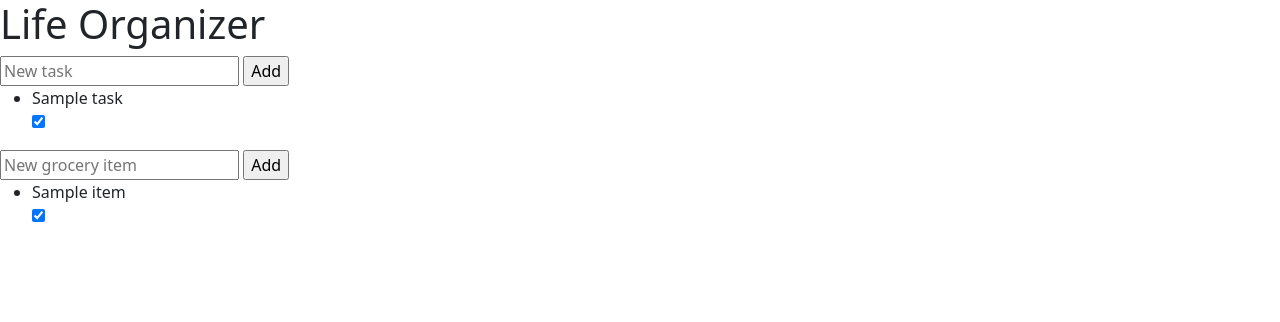
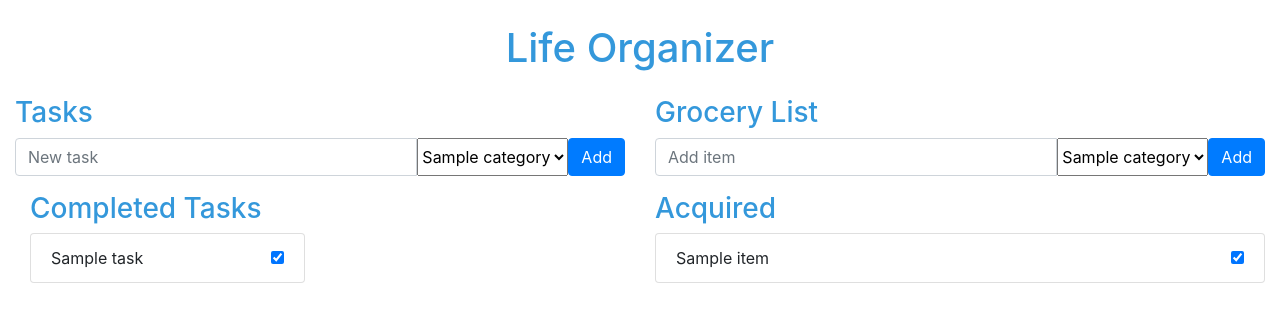
Before and after one commit to ksdisch/life-organizer, a Flask app: page / in a window 1280 px wide. Shown: the top 322 px of the page. Run offline with Flask 3, Linux system fonts and the light colour scheme; tables that the repository leaves empty hold one stand-in row (values such as "Sample post"); some libraries are stand-ins or nearby versions.

Commit message:
added more functionality to lists, added main.js file

```diff
--- a/app.py
+++ b/app.py
@@ -15,61 +15,127 @@
     title = db.Column(db.String(100), nullable=False)
     # Create a 'completed' column with a boolean data type and a default value of False
     completed = db.Column(db.Boolean, default=False)
+    # 'Category' db column for filtering
+    category = db.Column(db.String(100), nullable=True)
+
+    category_id = db.Column(db.Integer, db.ForeignKey('task_category.id'), nullable=True)
+    category = db.relationship('TaskCategory', backref='tasks')
+
 
 # Define a 'GroceryItem' class that inherits from 'db.Model' for creating a groceryitem model
 class GroceryItem(db.Model):
     id = db.Column(db.Integer, primary_key=True)
     name = db.Column(db.String(100), nullable=False)
     completed = db.Column(db.Boolean, default=False)
+    category = db.Column(db.String(100), nullable=True)
+
+    category_id = db.Column(db.Integer, db.ForeignKey('grocery_category.id'), nullable=True)
+    category = db.relationship('GroceryCategory', backref='grocery_items')
+
+class TaskCategory(db.Model):
+    id = db.Column(db.Integer, primary_key=True)
+    name = db.Column(db.String(100), unique=True, nullable=False)
+
+class GroceryCategory(db.Model):
+    id = db.Column(db.Integer, primary_key=True)
+    name = db.Column(db.String(100), unique=True, nullable=False)
+
 
 # Define a route decorator for the root URL of the application
 @app.route('/')
 def index():
-    tasks = Task.query.all()
-    grocery_items = GroceryItem.query.all()
-    return render_template('index.html', tasks=tasks, grocery_items=grocery_items)
+    task_categories = TaskCategory.query.all()
+    tasks = Task.query.filter_by(completed=False).all()
+    completed_tasks = Task.query.filter_by(completed=True).all()
+
+    grocery_categories = GroceryCategory.query.all()
+    grocery_items = GroceryItem.query.filter_by(completed=False).all()
+    completed_grocery_items = GroceryItem.query.filter_by(completed=True).all()
+
+    return render_template('index.html', task_categories=task_categories, tasks=tasks, completed_tasks=completed_tasks, grocery_categories=grocery_categories, grocery_items=grocery_items, completed_grocery_items=completed_grocery_items)
+
 
 # Define a route decorator for user to add new tasks
 @app.route('/add', methods=['POST'])
-# Define the 'add_task' view function to handle requests to the '/add' URL
 def add_task():
-    # Extract the 'title' field from the submitted form data using the 'request.form.get()' method
     title = request.form.get('title')
-    # Create a new instance of the 'Task' class with the 'title' attribute set to the extracted 'title' from the form data.
-    new_task = Task(title=title)
-    # Add the new 'Task' instance to the database session.
-    db.session.add(new_task)
-    # Commit the database session, which will save the new task to the database.
-    db.session.commit()
-    # Redirect the user back to the index page which should now have the new task.
-    return redirect(url_for('index'))
+    category_name = request.form.get('category', 'Other')  # Get the category from the form, default to 'Other'
+
+    # Query the category from the database or create a new one if it doesn't exist
+    category = TaskCategory.query.filter_by(name=category_name).first()
+    if not category:
+        category = TaskCategory(name=category_name)
+        db.session.add(category)
+        db.session.commit()
+
+    # Pass the category instance to the new item
+    new_task = Task(title=title, category=category)
+
+    db.session.add(new_task)  # Add the new 'Task' instance to the database session.
+    db.session.commit()  # Commit the database session, which will save the new task to the database.
+
+    return redirect(url_for('index'))  # Redirect the user back to the index page which should now have the new task.
+
+
 
 # Define route decorator for '/toggle/<int:task_id>' URL, where 'task_id' is a variable that will be passed tot he view function. This route should only accept POST requests
-@app.route('/toggle/<int:task_id>', methods=['POST'])
-# Define the 'toggle_task' view function to handle requests to the '/toggle/<int:task_id>' URL. This function takes the 'task_id' variable as an argument.
+@app.route('/toggle-task/<int:task_id>', methods=['POST'])
 def toggle_task(task_id):
     # Query the task with the specified 'task_id' variable as an argument
     task = Task.query.get(task_id)
-    # Toggle the 'completed' attribute of the task by negating its current value.
-    task.completed = not task.completed
+
+    # Get the task's status from the form data
+    task_status = request.form.get('status')
+
+    # Update the 'completed' attribute of the task based on the task's status
+    if task_status == 'completed':
+        task.completed = True
+    else:
+        task.completed = False
+
     # Commit the database session, which will save the updated task to the database.
     db.session.commit()
     return redirect(url_for('index'))
 
+
 @app.route('/add-grocery', methods=['POST'])
-def add_grocery():
-    name = request.form.get('name')
-    new_grocery_item = GroceryItem(name=name)
-    db.session.add(new_grocery_item)
+def add_grocery_item():
+    title = request.form['title']
+    category_name = request.form.get('category', 'Other')  # Get the category from the form, default to 'Other'
+
+    # Query the category from the database or create a new one if it doesn't exist
+    category = GroceryCategory.query.filter_by(name=category_name).first()
+    if not category:
+        category = GroceryCategory(name=category_name)
+        db.session.add(category)
+        db.session.commit()
+
+    # Pass the category instance to the new item
+    new_item = GroceryItem(name=title, category=category)
+
+    db.session.add(new_item)
     db.session.commit()
     return redirect(url_for('index'))
 
-@app.route('/toggle-grocery/<int:item_id>', methods=['POST'])
-def toggle_grocery(item_id):
-    item = GroceryItem.query.get(item_id)
-    item.completed = not item.completed
+
+@app.route('/toggle-grocery/<int:grocery_id>', methods=['POST'])
+def toggle_grocery(grocery_id):
+    # Query the grocery with the specified 'grocery_id' variable as an argument
+    grocery = GroceryItem.query.get(grocery_id)
+
+    # Get the grocery's status from the form data
+    grocery_status = request.form.get('status')
+
+    # Update the 'completed' attribute of the grocery based on the grocery's status
+    if grocery_status == 'completed':
+        grocery.completed = True
+    else:
+        grocery.completed = False
+
+    # Commit the database session, which will save the updated grocery to the database.
     db.session.commit()
     return redirect(url_for('index'))
 
+
 if __name__ == '__main__':
     app.run(debug=True)
--- /dev/null
+++ b/static/main.js
@@ -0,0 +1,50 @@
+function onCheckboxChange(event, completedList, originalList) {
+    const checkbox = event.target;
+    const listItem = checkbox.closest('.list-group-item');
+
+    if (checkbox.checked) {
+        completedList.appendChild(listItem);
+    } else {
+        originalList.appendChild(listItem);
+    }
+}
+
+function onFormSubmit(event) {
+    event.preventDefault();
+    const form = event.target;
+    const checkbox = form.querySelector('input[type="checkbox"]');
+
+    if (checkbox.checked) {
+        form.status.value = "completed";
+    } else {
+        form.status.value = "incomplete";
+    }
+
+    form.submit();
+}
+
+// Tasks
+const tasksList = document.querySelector('#tasks');
+const completedTasksList = document.querySelector('#completed-tasks');
+const taskForms = document.querySelectorAll('#tasks form, #completed-tasks form');
+taskForms.forEach(form => {
+    form.addEventListener('submit', onFormSubmit);
+});
+
+const taskCheckboxes = document.querySelectorAll('#tasks input[type="checkbox"], #completed-tasks input[type="checkbox"]');
+taskCheckboxes.forEach(checkbox => {
+    checkbox.addEventListener('change', event => onCheckboxChange(event, completedTasksList, tasksList));
+});
+
+// Grocery items
+const groceryItemsList = document.querySelector('#grocery_items');
+const completedGroceryItemsList = document.querySelector('#completed-grocery-items');
+const groceryForms = document.querySelectorAll('#grocery_items form, #completed-grocery-items form');
+groceryForms.forEach(form => {
+    form.addEventListener('submit', onFormSubmit);
+});
+
+const groceryCheckboxes = document.querySelectorAll('#grocery_items input[type="checkbox"], #completed-grocery-items input[type="checkbox"]');
+groceryCheckboxes.forEach(checkbox => {
+    checkbox.addEventListener('change', event => onCheckboxChange(event, completedGroceryItemsList, groceryItemsList));
+});
--- a/templates/index.html
+++ b/templates/index.html
@@ -1,53 +1,110 @@
 <!DOCTYPE html>
 <html lang="en">
-    <!DOCTYPE html>
-    <html lang="en">
+
 <head>
     <meta charset="UTF-8">
     <meta name="viewport" content="width=device-width, initial-scale=1.0">
     <title>Life Organizer</title>
     <link rel="stylesheet" href="{{ url_for('static', filename='styles.css') }}">
     <!-- Add Bootstrap CSS -->
-        <link href="https://cdn.jsdelivr.net/npm/bootstrap@5.3.0-alpha1/dist/css/bootstrap.min.css" rel="stylesheet" integrity="sha384-KyZXEAg3QhqLMpG8r+Knujsl7/1L_dstPt3HV5HzF6Gvk/e6L4W6gXydFpLync/8" crossorigin="anonymous">
-        <!-- Add Bootstrap JS (optional, for interactivity) -->
-        <script src="https://cdn.jsdelivr.net/npm/@popperjs/core@2.11.6/dist/umd/popper.min.js" integrity="sha384-oBqDVmMz4fnFO9gybBud7M8r7tmeIk3//ESgGSHwyKz8g4W1rGg1Q2C2s7FahWNU" crossorigin="anonymous"></script>
-        <script src="https://cdn.jsdelivr.net/npm/bootstrap@5.3.0-alpha1/dist/js/bootstrap.min.js" integrity="sha384-cn7l7gDp0eyniUwwAZgrzD06kc/tftFf19TOAs2zVinnD/C7E91j9yyk5//jjpt/" crossorigin="anonymous"></script>
+    <link href="https://maxcdn.bootstrapcdn.com/bootstrap/4.5.2/css/bootstrap.min.css" rel="stylesheet">
 </head>
+
 <body>
-    <h1>Life Organizer</h1>
-
+    <div class="container-fluid">
+        <h1 class="text-center my-4">Life Organizer</h1>
+        <div class="row">
+            <!-- Task list column -->
+            <div class="col-lg-6">
+                <h3>Tasks</h3>
                 <form action="/add" method="post">
-        <input type="text" name="title" placeholder="New task">
-        <input type="submit" value="Add">
+                    <div class="input-group mb-3">
+                        <input type="text" class="form-control" name="title" placeholder="New task">
+                        <select class="form-select" name="category_id">
+                            {% for category in task_categories %}
+                            <option value="{{ category.id }}">{{ category.name }}</option>
+                            {% endfor %}
+                        </select>
+                        <button type="submit" class="btn btn-primary">Add</button>
+                    </div>
                 </form>
-
-    <ul>
+                <ul class="list-group" id="tasks">
                     {% for task in tasks %}
-            <li>
+                    <li class="list-group-item d-flex justify-content-between align-items-center"
+                        data-category-id="{{ task.category.id }}">
                         {{ task.title }}
-                <form action="/toggle/{{ task.id }}" method="post">
+                        <form action="/toggle-task/{{ task.id }}" method="post">
+                            <input type="hidden" name="status" value="{% if task.completed %}incomplete{% else %}completed{% endif %}">
                             <input type="checkbox" {% if task.completed %}checked{% endif %}>
                         </form>
                     </li>
                     {% endfor %}
                 </ul>
-
-    <!-- Add a second form for grocery items -->
-    <form action="/add-grocery" method="post">
-        <input type="text" name="name" placeholder="New grocery item">
-        <input type="submit" value="Add">
-    </form>
-
-    <!-- Add a second list for grocery items -->
-    <ul>
-        {% for item in grocery_items %}
-            <li>
-                {{ item.name }}
-                <form action="/toggle-grocery/{{ item.id }}" method="post">
-                    <input type="checkbox" {% if item.completed %}checked{% endif %}>
+                <!-- Completed tasks list column -->
+                <div class="col-lg-6">
+                    <h3>Completed Tasks</h3>
+                    <ul class="list-group" id="completed-tasks">
+                        {% for task in completed_tasks %}
+                            <li class="list-group-item d-flex justify-content-between align-items-center" data-category-id="{{ task.category.id }}">
+                                {{ task.title }}
+                                <form action="/toggle/{{ task.id }}" method="post">
+                                    <input type="hidden" name="status" value="{% if task.completed %}incomplete{% else %}completed{% endif %}">
+                                    <input type="checkbox" {% if task.completed %}checked{% endif %}>
                                 </form>
                             </li>
                         {% endfor %}
                     </ul>
+                </div>
+            </div>
+
+            <!-- Grocery list column -->
+            <div class="col-lg-6">
+                <h3>Grocery List</h3>
+                <form action="/add-grocery" method="post">
+                    <div class="input-group mb-3">
+                        <input type="text" class="form-control" name="title" placeholder="Add item">
+                        <select name="category_id" class="form-select">
+                            {% for category in grocery_categories %}
+                            <option value="{{ category.id }}">{{ category.name }}</option>
+                            {% endfor %}
+                        </select>
+                        <button type="submit" class="btn btn-primary">Add</button>
+                    </div>
+                </form>
+                <ul class="list-group" id="grocery_items">
+                    {% for grocery in grocery_items %}
+                    <li class="list-group-item d-flex justify-content-between align-items-center"
+                        data-category-id="{{ grocery.category.id }}">
+                        {{ grocery.name }}
+                        <form action="/toggle-grocery/{{ grocery.id }}" method="post">
+                            <input type="hidden" name="status" value="{% if grocery.completed %}incomplete{% else %}completed{% endif %}">
+                            <input type="checkbox" {% if grocery.completed %}checked{% endif %}>
+                        </form>
+                    </li>
+                    {% endfor %}
+                </ul>
+                    <h3>Acquired</h3>
+                    <ul class="list-group" id="completed-grocery-items">
+                    {% for grocery in completed_grocery_items %}
+                        <li class="list-group-item d-flex justify-content-between align-items-center"
+                            data-category-id="{{ grocery.category.id }}">
+                            {{ grocery.name }}
+                            <form action="/toggle-grocery/{{ grocery.id }}" method="post">
+                                <input type="hidden" name="status" value="{% if grocery.completed %}incomplete{% else %}completed{% endif %}">
+                                <input type="checkbox" {% if grocery.completed %}checked{% endif %}>
+                            </form>
+                        </li>
+                    {% endfor %}
+                    </ul>
+            </div>
+        </div>
+    </div>
+    <!-- Add Bootstrap JS (optional, for interactivity) -->
+    <script src="https://ajax.googleapis.com/ajax/libs/jquery/3.5.1/jquery.min.js"></script>
+    <script src="https://cdnjs.cloudflare.com/ajax/libs/popper.js/1.16.0/umd/popper.min.js"></script>
+    <script src="https://maxcdn.bootstrapcdn.com/bootstrap/4.5.2/js/bootstrap.min.js"></script>
+    <script src="{{ url_for('static', filename='main.js') }}"></script>
+
 </body>
+
 </html>
```
Also changed, not shown: init_db.py (added, +79 -0 lines). Lines whose indentation alone changed are shown as unchanged.
